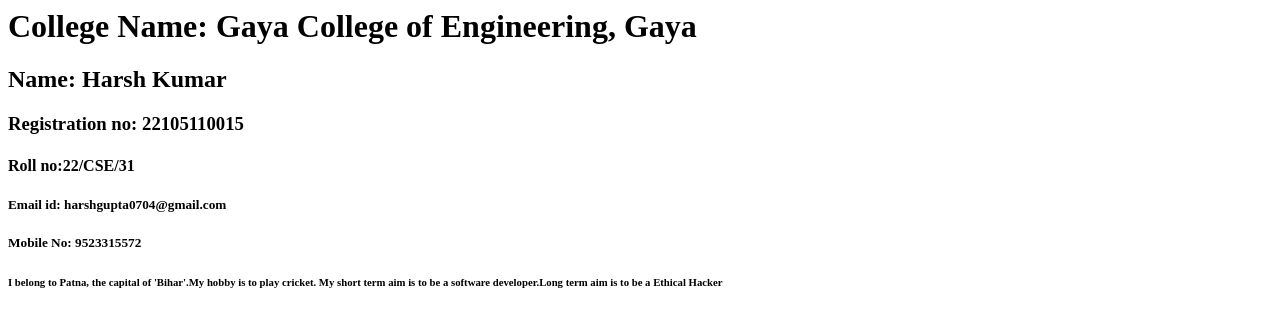
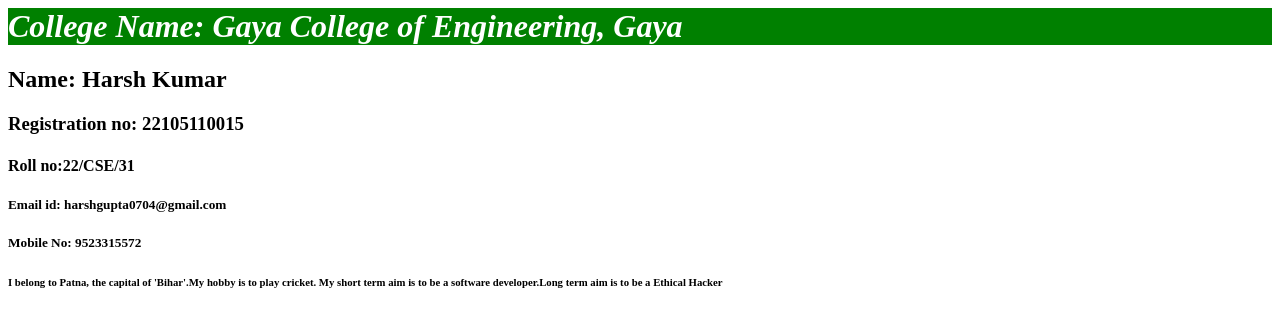
Before and after one commit to harshgupta72/ATPLC_HW, a plain HTML site: page heading_task.html in a window 1280 px wide. Drawn offline with Linux system fonts and the light colour scheme.

Commit message:
tag selector used first time

```diff
--- a/heading_task.html
+++ b/heading_task.html
@@ -2,6 +2,9 @@
 <html>
 <head>
 <title>Heading Task</title>
+<style>
+h1{background-color:green;color:white;font-style:italic;}
+</style>
 </head>
 <body>
 <h1>College Name: Gaya College of Engineering, Gaya</h1>
```
